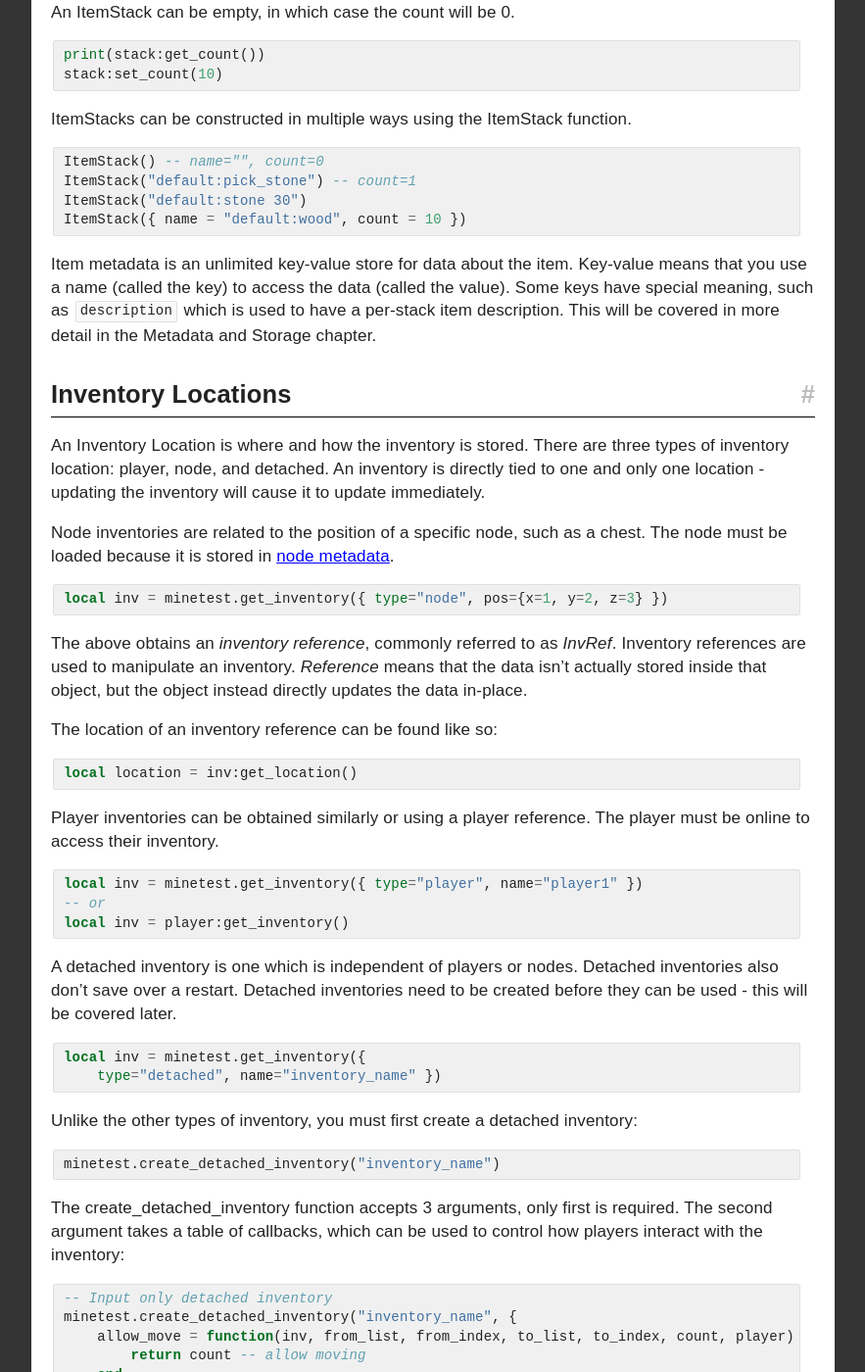
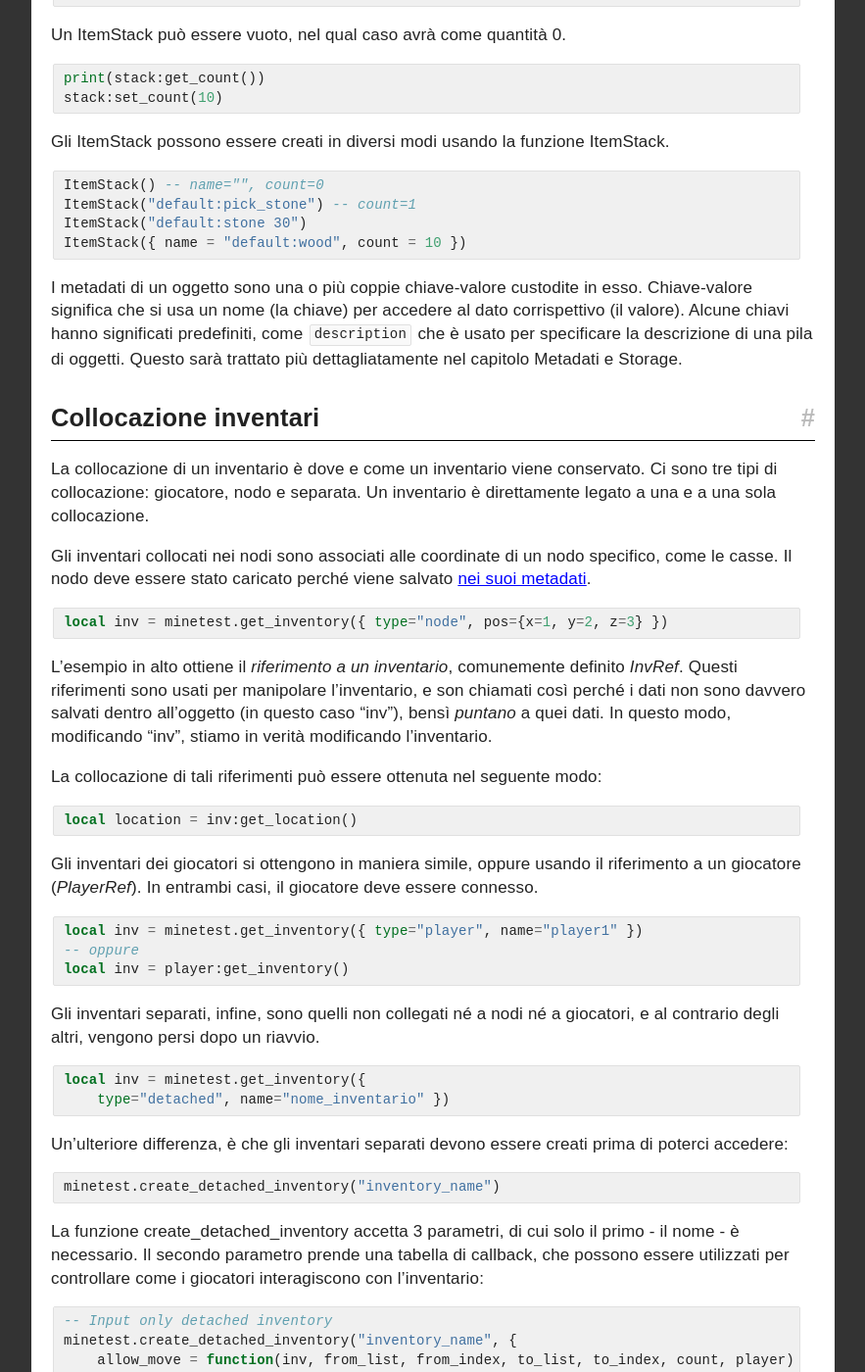
Before and after one commit to rubenwardy/minetest_modding_book, a Jekyll site: the page built from _it/items/inventories.md, in a window 1280 px wide and 1400 px high, scrolled down 1188 px. Shown: the whole window at 98% size, without its empty margins (338-1221 px from the left). Built offline with Jekyll 4.4.1, drawn with Linux system fonts in a browser that asks for light colours; nearby versions of some CDN libraries; some of the changed text lies outside the part shown.

Commit message:
ItemStacks and Inventories - Italian translation added

````diff
--- a/_it/items/inventories.md
+++ b/_it/items/inventories.md
@@ -1,68 +1,66 @@
 ---
-title: ItemStacks and Inventories
+title: ItemStack e Inventari
 layout: default
 root: ../..
 idx: 2.4
-description: Manipulate InvRefs and ItemStacks
+description: Manipola gli InvRef e gli ItemStack
 redirect_from:
-- /en/chapters/inventories.html
-- /en/chapters/itemstacks.html
-- /en/inventories/inventories.html
-- /en/inventories/itemstacks.html
+- /it/chapters/inventories.html
+- /it/chapters/itemstacks.html
+- /it/inventories/inventories.html
+- /it/inventories/itemstacks.html
 ---
 
-## Introduction  <!-- omit in toc -->
+## Introduzione  <!-- omit in toc -->
 
-In this chapter, you will learn how to use and manipulate inventories, whether
-that be a player inventory, a node inventory, or a detached inventory.
+In questo capitolo, imparerai come usare e manipolare gli inventari, siano essi quelli
+di un giocatore, di un nodo o a sé stanti.
 
-- [What are ItemStacks and Inventories?](#what-are-itemstacks-and-inventories)
-- [ItemStacks](#itemstacks)
-- [Inventory Locations](#inventory-locations)
-- [Lists](#lists)
-  - [Size and Width](#size-and-width)
-  - [Checking Contents](#checking-contents)
-- [Modifying Inventories and ItemStacks](#modifying-inventories-and-itemstacks)
-  - [Adding to a List](#adding-to-a-list)
-  - [Taking Items](#taking-items)
-  - [Manipulating Stacks](#manipulating-stacks)
-- [Wear](#wear)
-- [Lua Tables](#lua-tables)
+- [Cosa sono gli ItemStack e gli inventari?](#cosa-sono-gli-itemstack-e-gli-inventari)
+- [ItemStack](#itemstack)
+- [Collocazione inventari](#collocazione-inventari)
+- [Liste](#liste)
+  - [Dimensione e ampiezza](#dimensione-e-ampiezza)
+  - [Controllare il contenuto](#controllare-il-contenuto)
+- [Modificare inventari e ItemStack](#modificare-inventari-e-itemstack)
+  - [Aggiungere a una lista](#aggiungere-a-una-lista)
+  - [Rimuovere oggetti](#rimuovere-oggetti)
+  - [Manipolazione pile](#manipolazione-pile)
+- [Usura](#usura)
+- [Tabelle Lua](#tabelle-lua)
 
-## What are ItemStacks and Inventories?
+## Cosa sono gli ItemStack e gli inventari?
 
-An ItemStack is the data behind a single cell in an inventory.
+Un ItemStack (*pila di oggetti*) è il dato dietro una singola cella di un inventario.
 
-An *inventory* is a collection of *inventory lists*, each of which
-is a 2D grid of ItemStacks.
-Inventory lists are simply called *lists* in the context
-of inventories.
-The point of an inventory is to allow multiple grids when Players
-and Nodes only have at most one inventory in them.
+Un *inventario* è una collezione di *liste* apposite, ognuna delle quali è una griglia
+2D di ItemStack.
+Lo scopo di un inventario è quello di raggruppare più liste in un singolo oggetto (l'inventario appunto),
+in quanto a ogni giocatore e a ogni nodo può essere associato massimo un inventario.
 
-## ItemStacks
+## ItemStack
 
-ItemStacks have three components to them.
+Gli ItemStack sono composti da quattro parametri: nome, quantità, durabilità e metadati.
 
-The item name may be the item name of a registered item, an alias, or an unknown
-item name.
-Unknown items are common when users uninstall mods, or when mods remove items without
-precautions, such as registering aliases.
+Il nome dell'oggetto può essere il nome di un oggetto registrato, di uno sconosciuto (non registrato)
+o un alias.
+Gli oggetti sconosciuti sono tipici di quando si disinstallano le mod, o quando le mod rimuovono
+degli oggetti senza nessun accorgimento, tipo senza registrarne un alias.
 
 ```lua
 print(stack:get_name())
 stack:set_name("default:dirt")
 
 if not stack:is_known() then
-    print("Is an unknown item!")
+    print("È un oggetto sconosciuto!")
 end
 ```
 
-The count will always be 0 or greater.
-Through normal gameplay, the count should be no more than the maximum stack size
-of the item - `stack_max`.
-However, admin commands and buggy mods may result in stacks exceeding the maximum
-size.
+La quantità sarà sempre 0 o maggiore.
+Durante una normale sessione di gioco, la quantità non dovrebbe mai essere maggiore della dimensione
+massima della pila dell'oggetto - `stack_max`.
+Tuttavia, comandi da amministratore e mod fallate potrebbero portare a oggetti impilati che superano
+la grandezza massima.
 
 ```lua
 print(stack:get_stack_max())
@@ -71,14 +69,14 @@ print(stack:get_stack_max())
 
 
 
-An ItemStack can be empty, in which case the count will be 0.
+Un ItemStack può essere vuoto, nel qual caso avrà come quantità 0.
 
 ```lua
 print(stack:get_count())
 stack:set_count(10)
 ```
 
-ItemStacks can be constructed in multiple ways using the ItemStack function.
+Gli ItemStack possono essere creati in diversi modi usando la funzione ItemStack.
 
 ```lua
 ItemStack() -- name="", count=0
@@ -87,255 +85,259 @@ ItemStack("default:stone 30")
 ItemStack({ name = "default:wood", count = 10 })
 ```
 
-Item metadata is an unlimited key-value store for data about the item.
-Key-value means that you use a name (called the key) to access the data (called the value).
-Some keys have special meaning, such as `description` which is used to have a per-stack
-item description.
-This will be covered in more detail in the Metadata and Storage chapter.
+I metadati di un oggetto sono una o più coppie chiave-valore custodite in esso.
+Chiave-valore significa che si usa un nome (la chiave) per accedere al dato corrispettivo (il valore).
+Alcune chiavi hanno significati predefiniti, come `description` che è usato per specificare la descrizione
+di una pila di oggetti.
+Questo sarà trattato più dettagliatamente nel capitolo Metadati e Storage.
 
-## Inventory Locations
+## Collocazione inventari
 
-An Inventory Location is where and how the inventory is stored.
-There are three types of inventory location: player, node, and detached.
-An inventory is directly tied to one and only one location - updating the inventory
-will cause it to update immediately.
+La collocazione di un inventario è dove e come un inventario viene conservato.
+Ci sono tre tipi di collocazione: giocatore, nodo e separata.
+Un inventario è direttamente legato a una e a una sola collocazione.
 
-Node inventories are related to the position of a specific node, such as a chest.
-The node must be loaded because it is stored in [node metadata](../map/storage.html#metadata).
+Gli inventari collocati nei nodi sono associati alle coordinate di un nodo specifico, come le casse.
+Il nodo deve essere stato caricato perché viene salvato [nei suoi metadati](../map/storage.html#metadata).
 
 ```lua
 local inv = minetest.get_inventory({ type="node", pos={x=1, y=2, z=3} })
 ```
 
-The above obtains an *inventory reference*, commonly referred to as *InvRef*.
-Inventory references are used to manipulate an inventory.
-*Reference* means that the data isn't actually stored inside that object,
-but the object instead directly updates the data in-place.
+L'esempio in alto ottiene il *riferimento a un inventario*, comunemente definito *InvRef*.
+Questi riferimenti sono usati per manipolare l'inventario, e son chiamati così perché i dati
+non sono davvero salvati dentro all'oggetto (in questo caso "inv"), bensì *puntano* a quei dati.
+In questo modo, modificando "inv", stiamo in verità modificando l'inventario.
 
-The location of an inventory reference can be found like so:
+La collocazione di tali riferimenti può essere ottenuta nel seguente modo:
 
 ```lua
 local location = inv:get_location()
 ```
 
-Player inventories can be obtained similarly or using a player reference.
-The player must be online to access their inventory.
+Gli inventari dei giocatori si ottengono in maniera simile, oppure usando il riferimento
+a un giocatore (*PlayerRef*). In entrambi casi, il giocatore deve essere connesso.
 
 ```lua
 local inv = minetest.get_inventory({ type="player", name="player1" })
--- or
+-- oppure
 local inv = player:get_inventory()
 ```
 
-A detached inventory is one which is independent of players or nodes.
-Detached inventories also don't save over a restart.
-Detached inventories need to be created before they can be used -
-this will be covered later.
+Gli inventari separati, infine, sono quelli non collegati né a nodi né a giocatori,
+e al contrario degli altri, vengono persi dopo un riavvio.
 
 ```lua
 local inv = minetest.get_inventory({
-    type="detached", name="inventory_name" })
+    type="detached", name="nome_inventario" })
 ```
 
-Unlike the other types of inventory, you must first create a detached inventory:
+Un'ulteriore differenza, è che gli inventari separati devono essere creati prima di poterci accedere:
 
 ```lua
 minetest.create_detached_inventory("inventory_name")
 ```
 
-The create_detached_inventory function accepts 3 arguments, only first is required.
-The second argument takes a table of callbacks, which can be used to control how
-players interact with the inventory:
+La funzione create_detached_inventory accetta 3 parametri, di cui solo il primo - il nome - è necessario.
+Il secondo parametro prende una tabella di callback, che possono essere utilizzati
+per controllare come i giocatori interagiscono con l'inventario:
 
 ```lua
 -- Input only detached inventory
 minetest.create_detached_inventory("inventory_name", {
     allow_move = function(inv, from_list, from_index, to_list, to_index, count, player)
-        return count -- allow moving
+        return count -- permette di spostare gli oggetti
     end,
 
     allow_put = function(inv, listname, index, stack, player)
-        return stack:get_count() -- allow putting
+        return stack:get_count() -- permette di inserirli
     end,
 
     allow_take = function(inv, listname, index, stack, player)
-        return -1 -- don't allow taking
+        return -1 -- non permette di rimuoverli
     end,
 
     on_put = function(inv, listname, index, stack, player)
         minetest.chat_send_all(player:get_player_name() ..
-            " gave " .. stack:to_string() ..
-            " to the donation chest at " .. minetest.pos_to_str(pos))
+            " ha messo " .. stack:to_string() ..
+            " nella cassa delle donazioni da " .. minetest.pos_to_string(player:get_pos()))
     end,
 })
 ```
 
-Permission callbacks - ie: those starting with `allow_`- return the number
-of items to transfer, with -1 being used to prevent transfer completely.
+I callback dei permessi - quelle che iniziano con `allow_` - ritornano il numero
+degli oggetti da trasferire, e si usa -1 per impedirne del tutto l'azione.
 
-Action callbacks - starting with `on_` - don't have a return value and
-can't prevent transfers.
+I callback delle azioni - quelle che iniziano con `on_` - non ritornano invece alcun valore.
 
-## Lists
+## Liste
 
-Inventory Lists are a concept used to allow multiple grids to be stored inside a single location.
-This is especially useful for the player as there are a number of common lists
-which all games have, such as the *main* inventory and *craft* slots.
+Le liste negli inventari permettono di disporre più griglie nello stesso luogo (l'inventario).
+Esse sono particolarmente utili per il giocatore, e infatti di base ogni gioco possiede già
+delle liste come *main* per il corpo principale dell'inventario e *craft* per l'area di fabbricazione.
 
-### Size and Width
+### Dimensione e ampiezza
 
-Lists have a size, which is the total number of cells in the grid, and a width,
-which is only used within the engine.
-The width of the list is not used when drawing the inventory in a window,
-because the code behind the window determines the width to use.
+Le liste hanno una dimensione, equivalente al numero totale di celle nella griglia, e un'ampiezza,
+che è usata esclusivamente dentro il motore di gioco: quando viene disegnato un inventario in una finestra,
+infatti, il codice dietro di essa già determina che ampiezza usare.
 
 ```lua
 if inv:set_size("main", 32) then
     inv:set_width("main", 8)
-    print("size:  " .. inv.get_size("main"))
-    print("width: " .. inv:get_width("main"))
+    print("dimensione:  " .. inv.get_size("main"))
+    print("ampiezza: " .. inv:get_width("main"))
 else
-    print("Error! Invalid itemname or size to set_size()")
+    print("Errore! Nome dell'oggetto o dimensione non validi")
 end
 ```
 
-`set_size` will fail and return false if the listname or size is invalid.
-For example, the new size may be too small to fit all the current items
-in the inventory.
+`set_size` non andrà in porto e ritornerà "false" se il nome della lista o la dimensione dichiarata
+non risultano valide.
+Per esempio, la nuova dimensione potrebbe essere troppo piccola per contenere gli oggetti attualmente
+presenti nell'inventario.
 
-### Checking Contents
+### Controllare il contenuto
 
-`is_empty` can be used to see if a list contains any items:
+`is_empty` può essere usato per vedere se una lista contiene o meno degli oggetti:
 
 ```lua
 if inv:is_empty("main") then
-    print("The list is empty!")
+    print("La lista è vuota!")
 end
 ```
 
-`contains_item` can be used to see if a list contains a specific item.
+`contains_item` può invece essere usato per vedere se la lista contiene un oggetto specifico:
 
-## Modifying Inventories and ItemStacks
+```lua
+if inv:contains_item("main", "default:stone") then
+    print("Ho trovato della pietra!")
+end
+```
 
-### Adding to a List
+## Modificare inventari e ItemStack
 
-To add items to a list named `"main"` while respecting maximum stack sizes:
+### Aggiungere a una lista
+
+Per aggiungere degli oggetti a una lista (in questo caso "main") usiamo `add_item`. Nell'esempio
+sottostante ci accertiamo anche di rispettare la dimensione:
 
 ```lua
 local stack    = ItemStack("default:stone 99")
 local leftover = inv:add_item("main", stack)
 if leftover:get_count() > 0 then
-    print("Inventory is full! " ..
-            leftover:get_count() .. " items weren't added")
+    print("L'inventario è pieno! " ..
+            leftover:get_count() .. " oggetti non sono stati aggiunti")
 end
 ```
 
-### Taking Items
+### Rimuovere oggetti
 
-To remove items from a list:
+Per rimuovere oggetti da una lista, `remove_item`:
 
 ```lua
 local taken = inv:remove_item("main", stack)
-print("Took " .. taken:get_count())
+print("Rimossi " .. taken:get_count())
 ```
 
-### Manipulating Stacks
+### Manipolare pile
 
-You can modify individual stacks by first getting them:
+Puoi modificare le singole pile prima ottenendole:
 
 ```lua
 local stack = inv:get_stack(listname, 0)
 ```
 
-Then modifying them by setting properties or by using the methods which
-respect `stack_size`:
-
+E poi modificandole impostando le nuove proprietà o usando i metodi che
+rispettano `stack_size`:
 
 ```lua
-local stack    = ItemStack("default:stone 50")
-local to_add   = ItemStack("default:stone 100")
-local leftover = stack:add_item(to_add)
-local taken    = stack:take_item(19)
+local pila          = ItemStack("default:stone 50")
+local da_aggiungere = ItemStack("default:stone 100")
+local resto 	    = pila:add_item(da_aggiungere)
+local rimossi       = pila:take_item(19)
 
-print("Could not add"  .. leftover:get_count() .. " of the items.")
--- ^ will be 51
+print("Impossibile aggiungere "  .. resto:get_count() .. " degli oggetti.")
+-- ^ sarà 51
 
-print("Have " .. stack:get_count() .. " items")
--- ^ will be 80
+print("Hai " .. pila:get_count() .. " oggetti")
+-- ^ sarà 80
 --   min(50+100, stack_max) - 19 = 80
---     where stack_max = 99
+--     dove stack_max = 99
 ```
 
-`add_item` will add items to an ItemStack and return any that could not be added.
-`take_item` will take up to the number of items but may take less, and returns the stack taken.
+`add_item` aggiungerà gli oggetti all'ItemStack e ritornerà quelli in eccesso.
+`take_item` rimuoverà gli oggetti indicati (o meno se ce ne sono meno), e ritornerà
+l'ammontare rimosso.
 
-Finally, set the item stack:
+Infine, si imposta la pila modificata:
 
 ```lua
-inv:set_stack(listname, 0, stack)
+inv:set_stack(listname, 0, pila)
 ```
 
-## Wear
+## Usura
 
-Tools can have wear; wear shows a progress bar and makes the tool break when completely worn.
-Wear is a number out of 65535; the higher it is, the more worn the tool is.
+Gli strumenti possono avere un livello di usura; l'usura è rappresentata da un barra progressiva
+e fa rompere lo strumento quando completamente logorato.
+L'usura è un numero da 0 a 65535; più è alto, più è consumato l'oggetto.
 
-Wear can be manipulated using `add_wear()`, `get_wear()`, and `set_wear(wear)`.
+Il livello di usura può essere manipolato usando `add_wear()`, `get_wear()`, e `set_wear(wear)`.
 
 ```lua
-local stack = ItemStack("default:pick_mese")
-local max_uses = 10
+local pila = ItemStack("default:pick_mese")
+local usi_massimi = 10
 
--- This is done automatically when you use a tool that digs things
--- It increases the wear of an item by one use.
-stack:add_wear(65535 / (max_uses - 1))
+-- Questo viene fatto in automatico quando usi uno strumento che scava cose.
+-- Aumenta l'usura dell'oggetto dopo un uso
+pila:add_wear(65535 / (usi_massimi - 1))
 ```
 
-When digging a node, the amount of wear a tool gets may depend on the node
-being dug. So max_uses varies depending on what is being dug.
+Quando scavi un nodo, l'incremento di usura di uno strumento dipende da che tipo di nodo è.
+Di conseguenza, `usi_massimi` varia a seconda di cos'è stato scavato.
 
-## Lua Tables
+## Tabelle Lua
 
-ItemStacks and Inventories can be converted to and from tables.
-This is useful for copying and bulk operations.
+Gli ItemStack e gli inventari possono essere convertiti in/dalle tabelle.
+Questo è utile per operazioni di copiatura e immagazzinaggio.
 
 ```lua
--- Entire inventory
+-- Inventario intero
 local data = inv1:get_lists()
 inv2:set_lists(data)
 
--- One list
+-- Una lista
 local listdata = inv1:get_list("main")
 inv2:set_list("main", listdata)
 ```
 
-The table of lists returned by `get_lists()` will be in this form:
+La tabella di liste ritornata da `get_lists()` sarà nel seguente formato:
 
 ```lua
 {
-    list_one = {
+    lista_uno = {
         ItemStack,
         ItemStack,
         ItemStack,
         ItemStack,
-        -- inv:get_size("list_one") elements
+        -- inv:get_size("lista_uno") elementi
     },
-    list_two = {
+    lista_due = {
         ItemStack,
         ItemStack,
         ItemStack,
         ItemStack,
-        -- inv:get_size("list_two") elements
+        -- inv:get_size("lista_due") elementi
     }
 }
 ```
 
-`get_list()` will return a single list as just a list of ItemStacks.
+`get_list()` ritornerà una lista singola fatta di ItemStack.
 
-One important thing to note is that the set methods above don't change the size
-of the lists.
-This means that you can clear a list by setting it to an empty table and it won't
-decrease in size:
+Una cosa importante da sottolineare è che i metodi `set` qui in alto non cambiano
+la dimensione delle liste.
+Questo significa che si può svuotare una lista dichiarandola uguale a una tabella vuota,
+e la sua dimensione tuttavia non cambierà:
 
 ```lua
 inv:set_list("main", {})
````
